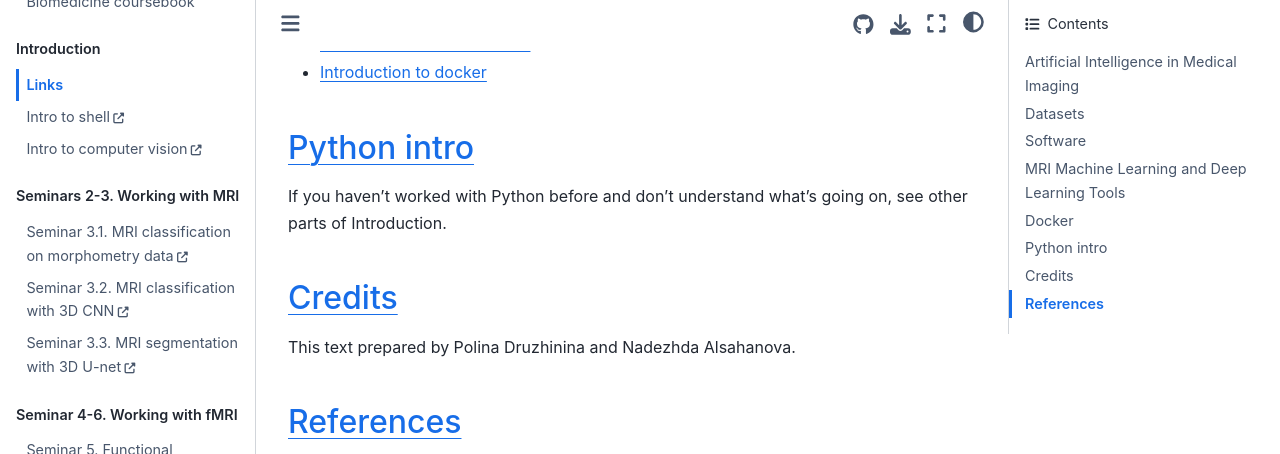
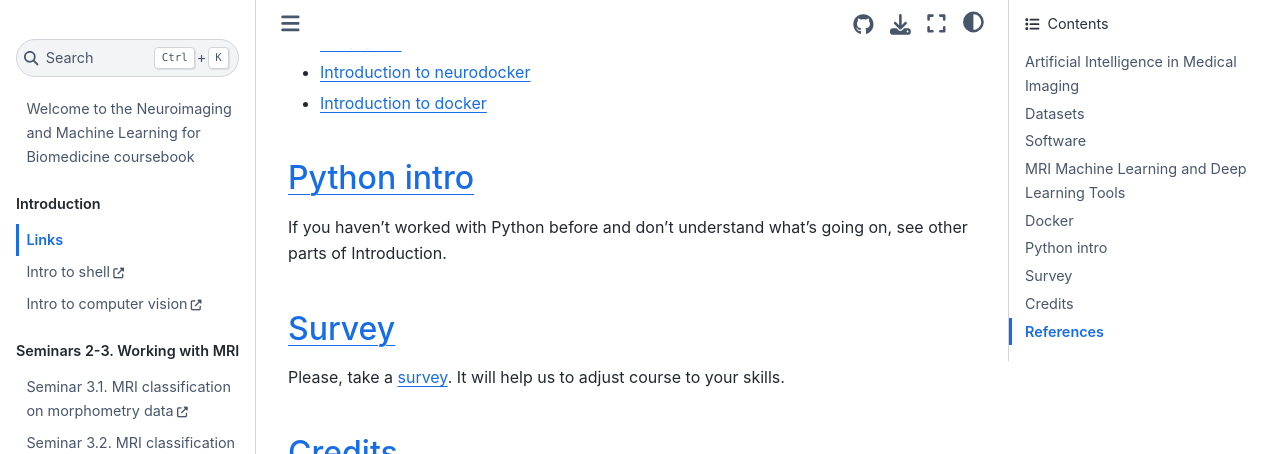
Before and after one commit to BIMAI-lab/NEUROML_course, a Jupyter Book: the page built from bio/intro_links.md, in a window 1280 px wide and 900 px high, scrolled down 2644 px, cut to the strip 0-454 px from the top of the window. Built offline with Jupyter Book 1.0.4 settings and Sphinx 7.4.7 and the Sphinx Book theme 1.1.4, drawn with Linux system fonts in a browser that asks for light colours; pages that are not in the unit, such as notebooks, are missing from menus.

Commit message:
Add link to survey

```diff
--- a/bio/intro_links.md
+++ b/bio/intro_links.md
@@ -65,6 +65,10 @@
 
 If you haven't worked with Python before and don't understand what's going on, see other parts of Introduction.
 
+## Survey
+
+Please, take a [survey](https://forms.gle/zLpkUA2VTYtEmHZm9). It will help us to adjust course to your skills.
+
 
 ## Credits
 This text prepared by Polina Druzhinina and Nadezhda Alsahanova.
```
Also changed, not shown: 1 other file.
